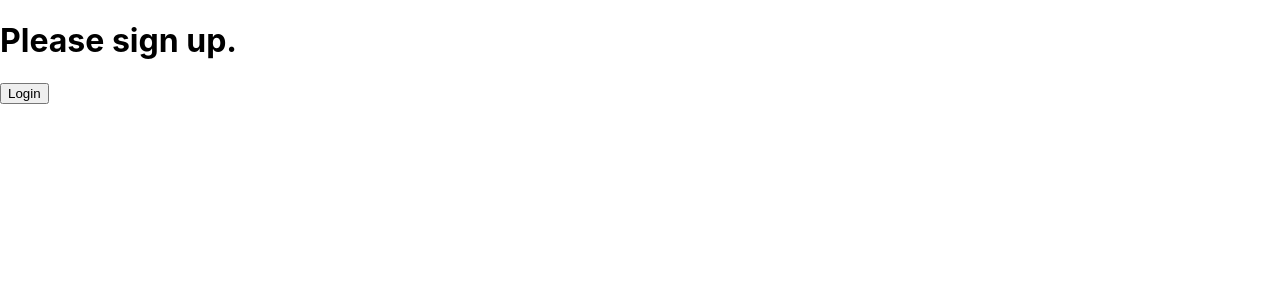
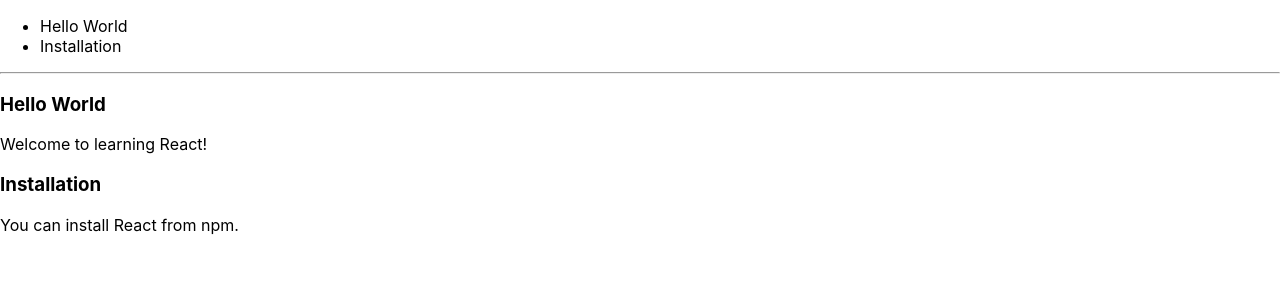
Before and after one commit to snowlabo001/ddubi_repository, a React (Create React App) app: page / in a window 1280 px wide. Shown: the top 300 px of the page. Built offline with nearby package versions, Linux system fonts and the light colour scheme.

Commit message:
react : key

```diff
--- /dev/null
+++ b/src/ExampleKey.js
@@ -0,0 +1,60 @@
+import React from "react";
+import ReactDOM from "react-dom";
+
+function NumberList(props){
+    const numbers = props.numbers;
+    const listItems = numbers && numbers.map((number) =>
+        <li key={number.toString()}>{number}</li>
+    );
+    return (
+        <ul>{listItems}</ul>
+    );
+}
+
+function Blog(props){
+  const sidebar = (
+    <ul>
+      {props.posts.map((post) =>
+        <li key={post.id}>
+          {post.title}
+        </li>
+        )}
+    </ul>
+  );
+
+  const content = props.posts.map((post) =>
+        <div key={post.id}>
+          <h3>{post.title}</h3>
+          <p>{post.content}</p>
+        </div>
+  );
+
+  return (
+    <div>
+      {sidebar}
+      <hr/>
+      {content}
+    </div>
+  );
+}
+
+const posts = [
+  {id:1, title:'Hello World', content:'Welcome to learning React!'},
+  {id:2, title:'Installation', content:'You can install React from npm.'}
+]
+
+function ExampleKey(){
+
+  const root = ReactDOM.createRoot(document.getElementById('root'));
+  root.render(<Blog posts={posts} />);
+
+    /*const numbers = [1,2,3,4,5];
+
+    return (
+      <div>
+        <NumberList numbers={numbers}/>
+      </div>
+    );*/
+}
+
+export default ExampleKey;
--- a/src/index.js
+++ b/src/index.js
@@ -7,7 +7,8 @@
 //import ExampleJsx from './ExampleJsx';
 //import ExampleComponent from './ExampleComponent';
 //import ExampleEvent from './ExampleEvent';
-import ExampleRendering from './ExampleRendering';
+//import ExampleRendering from './ExampleRendering';
+import ExampleKey from './ExampleKey';
 import reportWebVitals from './reportWebVitals';
 
 const root = ReactDOM.createRoot(document.getElementById('root'));
@@ -18,7 +19,8 @@
      {/* <ExampleJsx /> */}
      {/* <ExampleComponent /> */}
      {/* { <ExampleEvent /> } */}
-     <ExampleRendering />
+     {/* <ExampleRendering /> */}
+     <ExampleKey />
   </React.StrictMode>
 );
 
```
